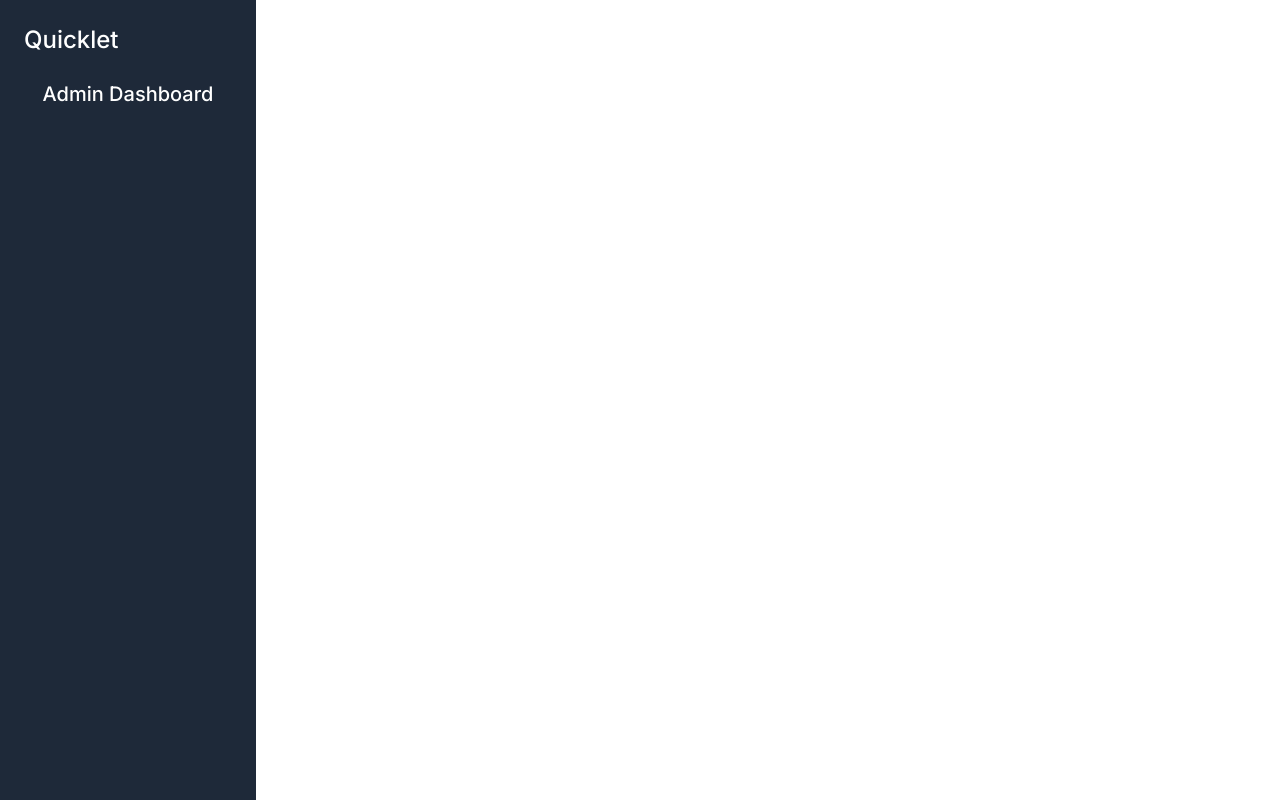
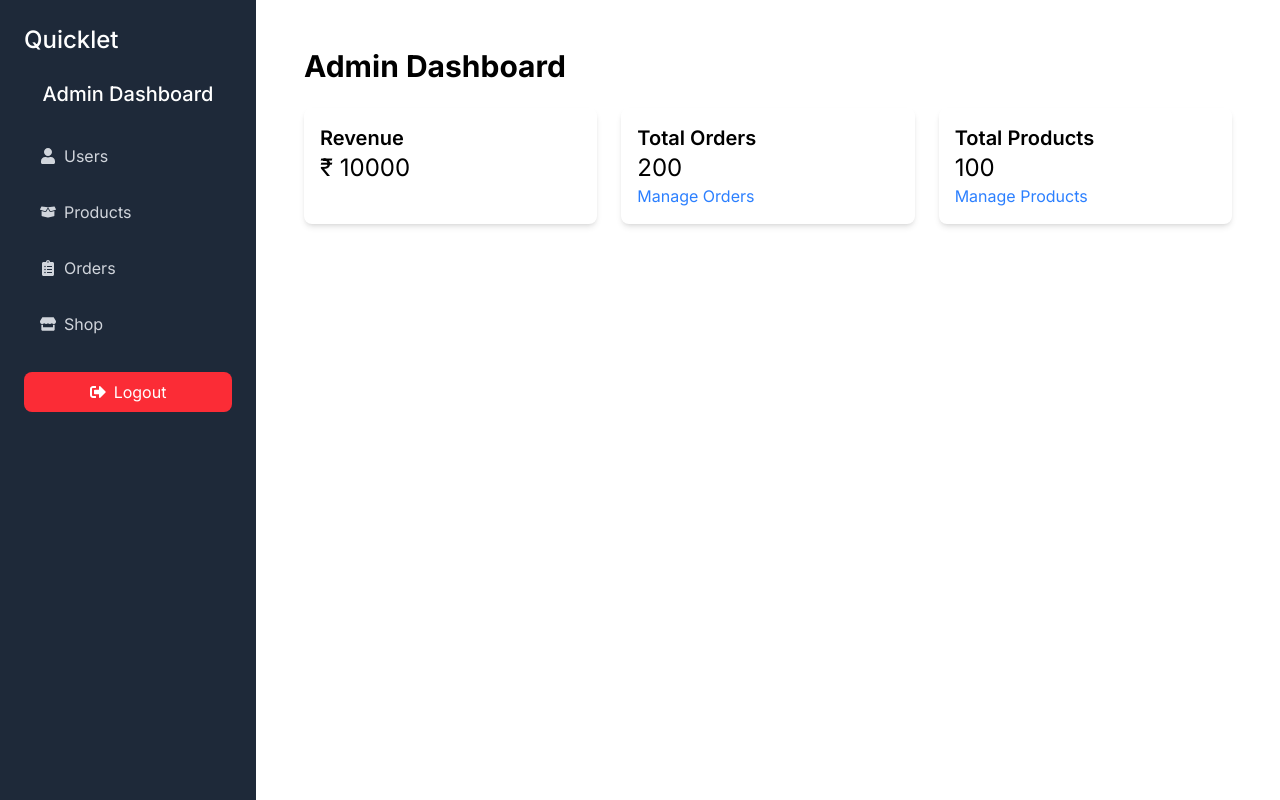
Before and after one commit to SC1709/QuickLet, a React (Vite) app in the folder frontend/: page /admin in a window 1280 px wide. Built offline with nearby package versions, Linux system fonts and the light colour scheme; no server answers.

Commit message:
added admin sidebar

```diff
--- a/frontend/src/App.jsx
+++ b/frontend/src/App.jsx
@@ -14,6 +14,7 @@ import OrderConfirmationPage from "./pages/OrderConfirmationPage";
 import OrderDetailsPage from "./pages/OrderDetailsPage";
 import MyOrderPage from "./pages/MyOrderPage";
 import AdminLayout from "./components/Admin/AdminLayout";
+import AdminHomePage from "./pages/AdminHomePage";
 
 const App = () => {
   return (
@@ -32,7 +33,9 @@ const App = () => {
           <Route path="/order/:id" element={<OrderDetailsPage />} />
           <Route path="/my-orders" element={<MyOrderPage />} />
         </Route>
-        <Route path="/admin" element={<AdminLayout />} />
+        <Route path="/admin" element={<AdminLayout />} >
+        <Route index element={<AdminHomePage />} />
+        </Route>
       </Routes>
     </BrowserRouter>
   );
--- a/frontend/src/components/Admin/AdminSidebar.jsx
+++ b/frontend/src/components/Admin/AdminSidebar.jsx
@@ -1,7 +1,18 @@
 import React from "react";
-import { Link } from "react-router-dom";
+import {
+  FaBoxOpen,
+  FaClipboardList,
+  FaSignOutAlt,
+  FaStore,
+  FaUser,
+} from "react-icons/fa";
+import { Link, NavLink, useNavigate } from "react-router-dom";
 
 const AdminSidebar = () => {
+  const navigate = useNavigate();
+  const handleLogout = () => {
+    navigate("/");
+  };
   return (
     <div className="p-6">
       <div className="mb-6">
@@ -10,6 +21,65 @@ const AdminSidebar = () => {
         </Link>
       </div>
       <h2 className="text-xl font-medium mb-6 text-center">Admin Dashboard</h2>
+      <nav className="flex flex-col space-y-2">
+        <NavLink
+          to="/admin/users"
+          className={({ isActive }) =>
+            isActive
+              ? "bg-gray-700 text-white py-3 px-4 rounded flex items-center space-x-2"
+              : "text-gray-300 py-3 px-4 rounded flex items-center space-x-2 hover:bg-gray-700 hover:text-white"
+          }
+        >
+          <FaUser />
+          <span>Users</span>
+        </NavLink>
+
+        <NavLink
+          to="/admin/products"
+          className={({ isActive }) =>
+            isActive
+              ? "bg-gray-700 text-white py-3 px-4 rounded flex items-center space-x-2"
+              : "text-gray-300 py-3 px-4 rounded flex items-center space-x-2 hover:bg-gray-700 hover:text-white"
+          }
+        >
+          <FaBoxOpen />
+          <span>Products</span>
+        </NavLink>
+
+        <NavLink
+          to="/admin/orders"
+          className={({ isActive }) =>
+            isActive
+              ? "bg-gray-700 text-white py-3 px-4 rounded flex items-center space-x-2"
+              : "text-gray-300 py-3 px-4 rounded flex items-center space-x-2 hover:bg-gray-700 hover:text-white"
+          }
+        >
+          <FaClipboardList />
+          <span>Orders</span>
+        </NavLink>
+
+        <NavLink
+          to="/"
+          className={({ isActive }) =>
+            isActive
+              ? "bg-gray-700 text-white py-3 px-4 rounded flex items-center space-x-2"
+              : "text-gray-300 py-3 px-4 rounded flex items-center space-x-2 hover:bg-gray-700 hover:text-white"
+          }
+        >
+          <FaStore />
+          <span>Shop</span>
+        </NavLink>
+      </nav>
+      <div className="mt-6">
+        <button
+          onClick={handleLogout}
+          className="w-full bg-red-500 text-white py-2 px-4 rounded-lg flex items-center
+          justify-center space-x-2 hover:bg-red-600 cursor-pointer"
+        >
+          <FaSignOutAlt />
+          <span>Logout</span>
+        </button>
+      </div>
     </div>
   );
 };
--- /dev/null
+++ b/frontend/src/pages/AdminHomePage.jsx
@@ -0,0 +1,43 @@
+import React from "react";
+import { Link } from "react-router-dom";
+
+const AdminHomePage = () => {
+  const orders = [
+    {
+      _id: 123123,
+      user: {
+        name: "John Doe",
+      },
+      totalPrice: 110,
+      status: "Processing",
+    },
+  ];
+  return (
+    <div className="max-w-7xl mx-auto p-6">
+      <h1 className="text-3xl font-bold mb-6">Admin Dashboard</h1>
+      <div className="grid grid-cols-1 sm:grid-cols-2 lg:grid-cols-3 gap-6">
+        <div className="p-4 shadow-md rounded-lg">
+          <h2 className="text-xl font-semibold">Revenue</h2>
+          <p className="text-2xl">₹ 10000</p>
+        </div>
+        <div className="p-4 shadow-md rounded-lg">
+          <h2 className="text-xl font-semibold">Total Orders</h2>
+          <p className="text-2xl">200</p>
+          <Link to="/admin/orders" className="text-blue-500 hover:underline">
+            Manage Orders
+          </Link>
+        </div>
+        <div className="p-4 shadow-md rounded-lg">
+          <h2 className="text-xl font-semibold">Total Products</h2>
+          <p className="text-2xl">100</p>
+          <Link to="/admin/products" className="text-blue-500 hover:underline">
+            Manage Products
+          </Link>
+        </div>
+      </div>
+      <div className=""></div>
+    </div>
+  );
+};
+
+export default AdminHomePage;
```
